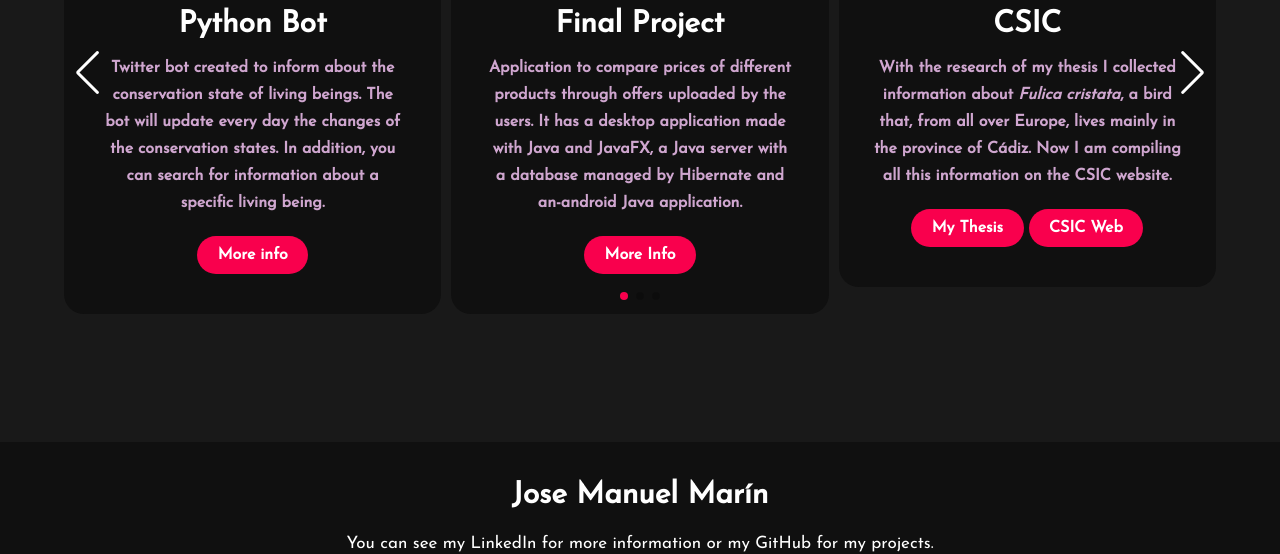
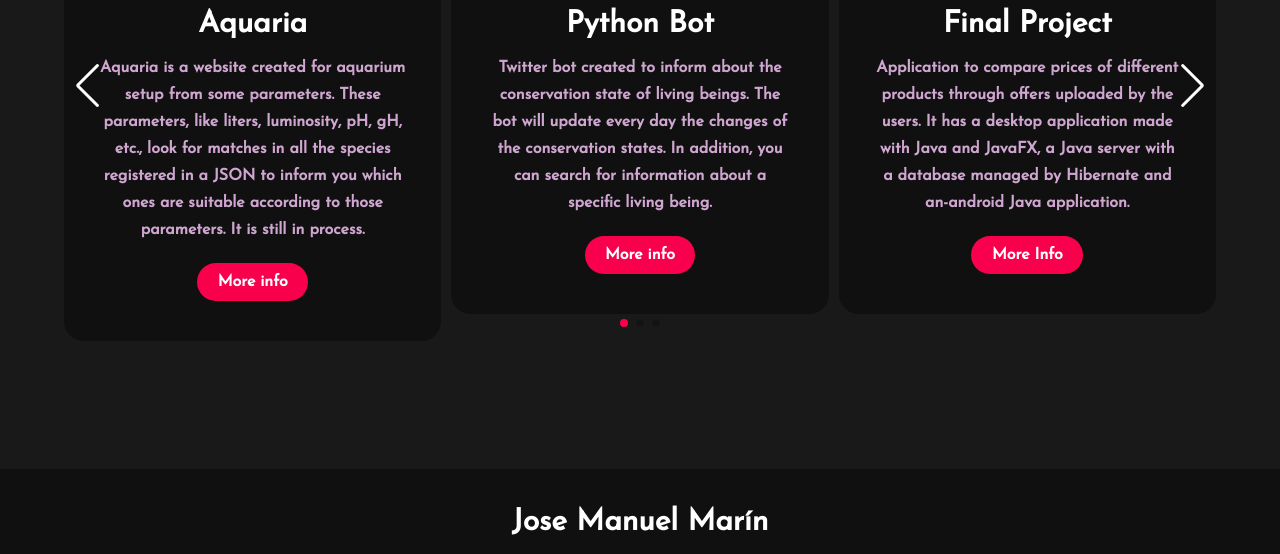
Before and after one commit to josemaxp/myPortfolio, a plain HTML site: page index.html in a window 1280 px wide. Shown: the part 2520-3074 px from the top of the page. Drawn offline with nearby package versions, Linux system fonts and the light colour scheme.

Commit message:
Update
Nuevo proyecto añadido

```diff
--- a/index.html
+++ b/index.html
@@ -100,6 +100,15 @@
       </div>
       <div class="swiper mySwiper box">
         <div class="swiper-wrapper">
+          <div class="swiper-slide card"> <i class="fas fa-fish"></i>
+            <h5>Aquaria</h5>
+            <div class="pra">
+              <p class="cvtext">Aquaria is a website created for aquarium setup from some parameters. These parameters, like liters, luminosity, pH, gH, etc., look for matches in all the species registered in a JSON to inform you which ones are suitable according to those parameters. It is still in process.</p>
+              <p style="text-align: center;">
+                <a class="button-two" href="https://josemaxp.github.io/Aquaria/" target="_blank">More info</a>
+              </p>
+            </div>
+          </div>
           <div class="swiper-slide card"> <i class="fab fa-twitter"></i>
             <h5>Python Bot</h5>
             <div class="pra">
```
